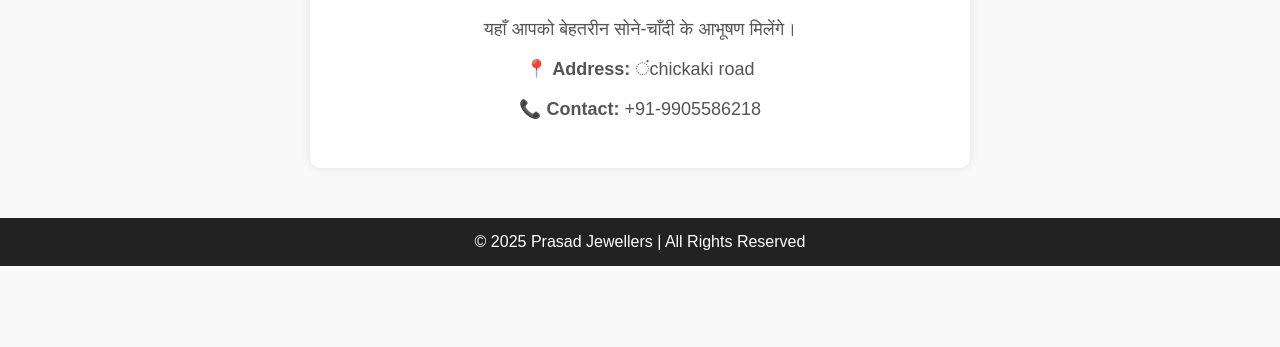
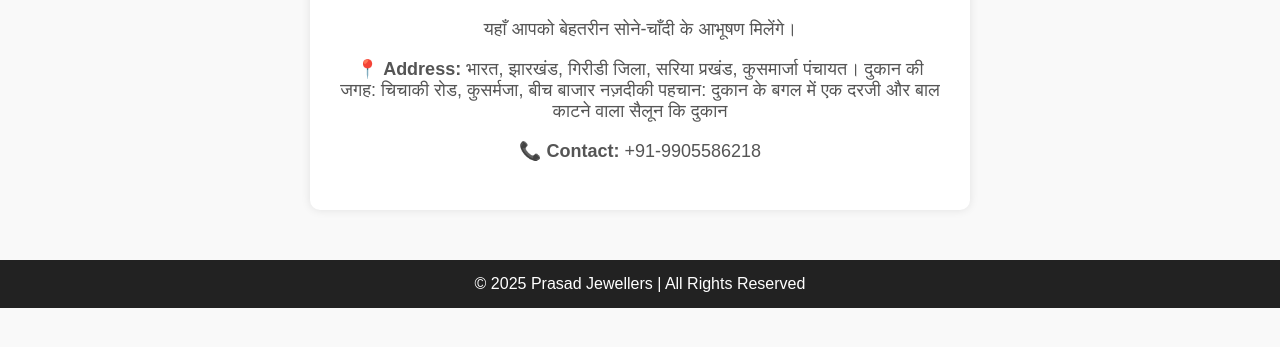
Before and after one commit to soniswadesh888-boop/Prasad-Jewellers-, a plain HTML site: page index.html in a window 1280 px wide. Shown: the part 209-556 px from the top of the page. Drawn offline with Linux system fonts and the light colour scheme.

Commit message:
Update index.html

```diff
--- a/index.html
+++ b/index.html
@@ -50,7 +50,13 @@
   <main>
     <h1>Welcome to Prasad Jewellers</h1>
     <p>यहाँ आपको बेहतरीन सोने-चाँदी के आभूषण मिलेंगे।</p>
-    <p><b>📍 Address:</b> ंchickaki road</p>
+    <p><b>📍 Address:</b>
+भारत, झारखंड, गिरीडी जिला, सरिया प्रखंड, कुसमार्जा पंचायत।
+
+ दुकान की जगह: चिचाकी रोड, कुसर्मजा, बीच बाजार
+
+नज़दीकी पहचान:
+दुकान के बगल में एक दरजी और  बाल काटने वाला सैलून कि दुकान</p>
     <p><b>📞 Contact:</b> +91-9905586218</p>
   </main>
 
```
